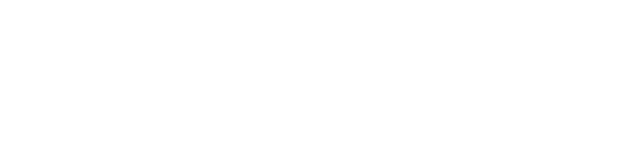
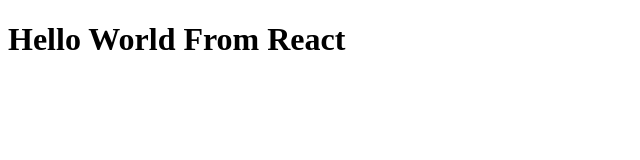
Before and after one commit to Mohammedhashmat1530/namaste-react-course, a plain HTML site: page inception/index.html in a window 1280 px wide. Shown: the whole page, without its empty margins (0-640 px from the left). Drawn offline with nearby package versions, Linux system fonts and the light colour scheme.

Commit message:
updated react code

```diff
--- a/inception/index.html
+++ b/inception/index.html
@@ -13,4 +13,10 @@
 
 <script crossorigin src="https://unpkg.com/react@18/umd/react.development.js"></script>
 <script crossorigin src="https://unpkg.com/react-dom@18/umd/react-dom.development.js"></script>
+<script>
+    const heading=React.createElement("h1",{},"Hello World From React");
+    const root=ReactDOM.createRoot(document.getElementById("root"));
+
+    root.render(heading);
+</script>
 </html>
```
